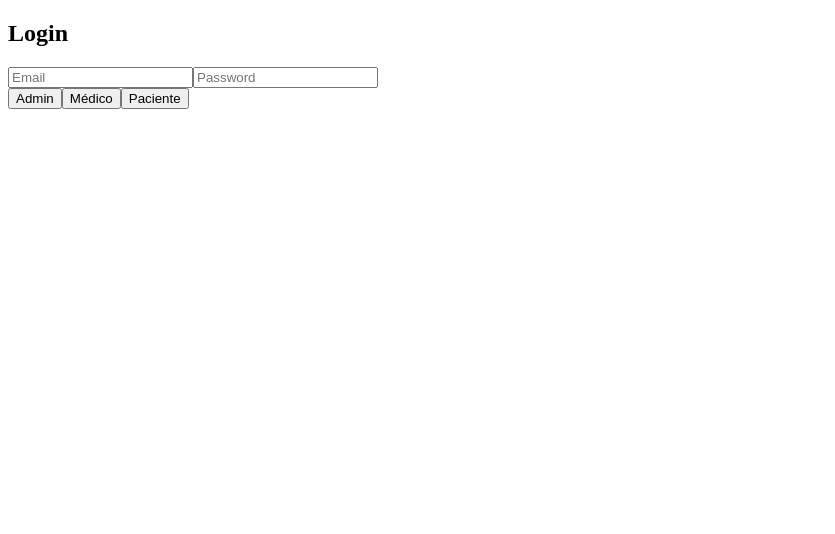
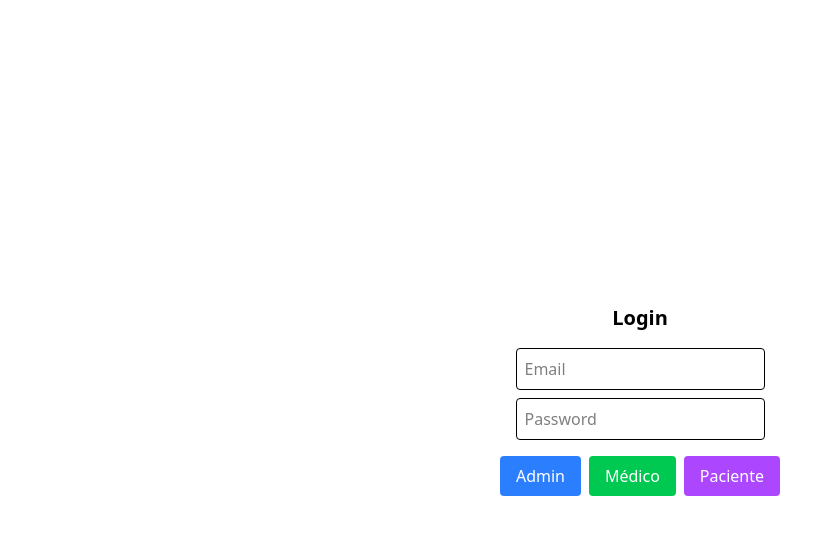
Before and after one commit to luizfernando05/tcc-diabetes, a React (Vite) app in the folder root/diagly-app/: page /login in a window 1280 px wide. Shown: the top 534 px of the page, without its empty margins (0-835 px from the left). Built offline with nearby package versions, Linux system fonts and the light colour scheme.

Commit message:
feat(diagly-app): add Tailwind CSS import

```diff
--- a/root/diagly-app/src/index.jsx
+++ b/root/diagly-app/src/index.jsx
@@ -1,5 +1,6 @@
 import ReactDOM from 'react-dom/client';
 import React from 'react';
 import App from './App';
+import './styles.css';
 
 ReactDOM.createRoot(document.getElementById('root')).render(<App />);
--- a/root/diagly-app/src/pages/auth/Login.jsx
+++ b/root/diagly-app/src/pages/auth/Login.jsx
@@ -10,7 +10,7 @@ const Login = () => {
     setError('');
     try {
       await login(role, email, password);
-      alert('Login successful!'); // Aqui pode ser substituído por redirecionamento
+      alert('Login successful!');
     } catch (err) {
       setError(err);
     }
--- /dev/null
+++ b/root/diagly-app/src/styles.css
@@ -0,0 +1 @@
+@import 'tailwindcss';
```
